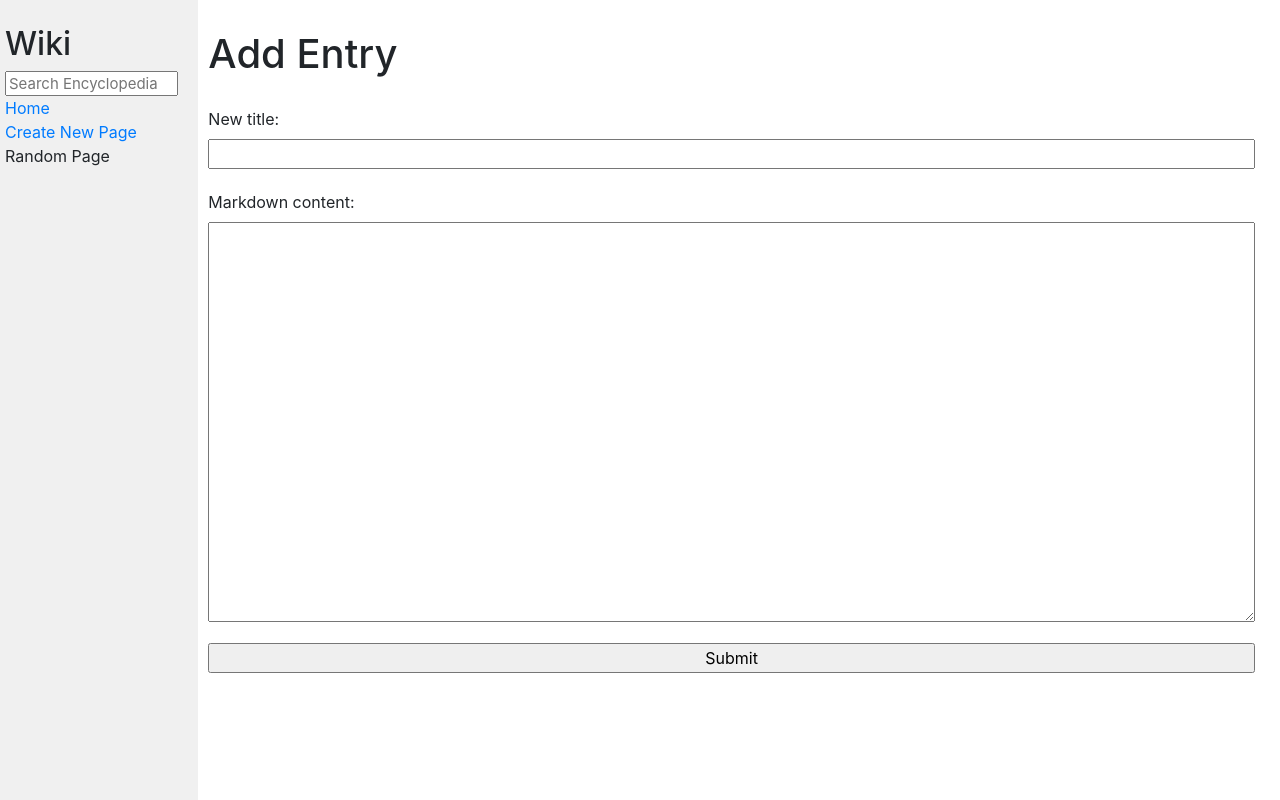
After one commit to shash-b/web50-wiki, a Django app: page /new in a window 1280 px wide. The commit adds this page. Run offline with Django 3.2, Linux system fonts and the light colour scheme; some libraries are stand-ins or nearby versions.

Commit message:
Complete new page

```diff
--- a/encyclopedia/static/encyclopedia/styles.css
+++ b/encyclopedia/static/encyclopedia/styles.css
@@ -12,9 +12,17 @@ h1 {
     padding-top: 20px;
 }
 
+form {
+    display: flex;
+    flex-direction: column;
+}
+
 textarea {
-    height: 90vh;
-    width: 80%;
+    height: 50vh;
+}
+
+label, input[type="submit"] {
+    margin-top: 2% !important;
 }
 
 .main {
@@ -36,3 +44,11 @@ textarea {
 .sidebar h2 {
     margin-top: 5px;
 }
+
+.row {
+    width: 100%;
+}
+
+.error {
+    color: red;
+}
--- a/encyclopedia/templates/encyclopedia/index.html
+++ b/encyclopedia/templates/encyclopedia/index.html
@@ -5,11 +5,11 @@
 {% endblock %}
 
 {% block body %}
+
     <h1>All Pages</h1>
-
     <ul>
         {% for entry in entries %}
-            <li><a href="wiki/{{ entry }}">{{ entry }}</a></li>
+            <li><a href="./wiki/{{ entry }}">{{ entry }}</a></li>
         {% endfor %}
     </ul>
 
--- a/encyclopedia/templates/encyclopedia/layout.html
+++ b/encyclopedia/templates/encyclopedia/layout.html
@@ -20,7 +20,7 @@
                     <a href="{% url 'index' %}">Home</a>
                 </div>
                 <div>
-                    Create New Page
+                    <a href="{% url 'new' %}">Create New Page</a>
                 </div>
                 <div>
                     Random Page
--- /dev/null
+++ b/encyclopedia/templates/encyclopedia/new.html
@@ -0,0 +1,17 @@
+{% extends "encyclopedia/layout.html" %}
+
+{% block title %}
+    New Entry
+{% endblock %}
+
+{% block body %}
+
+    <h1>Add Entry</h1>
+    {% if error %}<h2 class="error">Error - page already exists</h2>{% endif %}
+    <form method="post">
+        {% csrf_token %}
+        {{ form }}
+        <input type="submit">
+    </form>
+
+{% endblock %}
--- a/encyclopedia/urls.py
+++ b/encyclopedia/urls.py
@@ -4,5 +4,6 @@ from . import views
 
 urlpatterns = [
     path("", views.index, name="index"),
-    path("wiki/<str:title>", views.entry, name="entry")
+    path("wiki/<str:title>", views.entry, name="entry"),
+    path("new", views.new, name="new")
 ]
--- a/encyclopedia/views.py
+++ b/encyclopedia/views.py
@@ -7,7 +7,7 @@ markdowner = Markdown()
 
 class NewEntryForm(forms.Form):
     title = forms.CharField(label="New title")
-    markdown = forms.CharField(widget=forms.Textarea)
+    markdown_content = forms.CharField(widget=forms.Textarea)
 
 def index(request):
     if request.method == "POST":
@@ -20,8 +20,11 @@ def index(request):
 
 def entry(request, title):
     if request.method == "POST":
-        if request.POST['q']:
-            return search(request, True)
+        try:
+            if request.POST['q']:
+                return search(request, True)
+        except:
+            pass
 
     entry = util.get_entry(title)
     content, title = "", "Error 404"
@@ -39,8 +42,31 @@ def entry(request, title):
 
 def new(request):
     if request.method == "POST":
-        if request.POST['q']:
-            return search(request, False)
+        try:
+            if request.POST['q']:
+                return search(request, False)
+        except:
+            pass
+
+        form = NewEntryForm(request.POST)
+
+        if form.is_valid():
+            title = form.cleaned_data["title"]
+            content = form.cleaned_data["markdown_content"]
+            print(title, content)
+
+        if not util.get_entry(title):
+            with open(f"entries/{title}.md", "w") as f:
+                f.write(f"# {title}\n")
+                f.write(content)
+
+            return entry(request, title)
+
+        else:
+            return render(request, "encyclopedia/new.html", {
+                "form": form,
+                "error": True
+            })
 
     return render(request, "encyclopedia/new.html", {
         "form": NewEntryForm()
```
